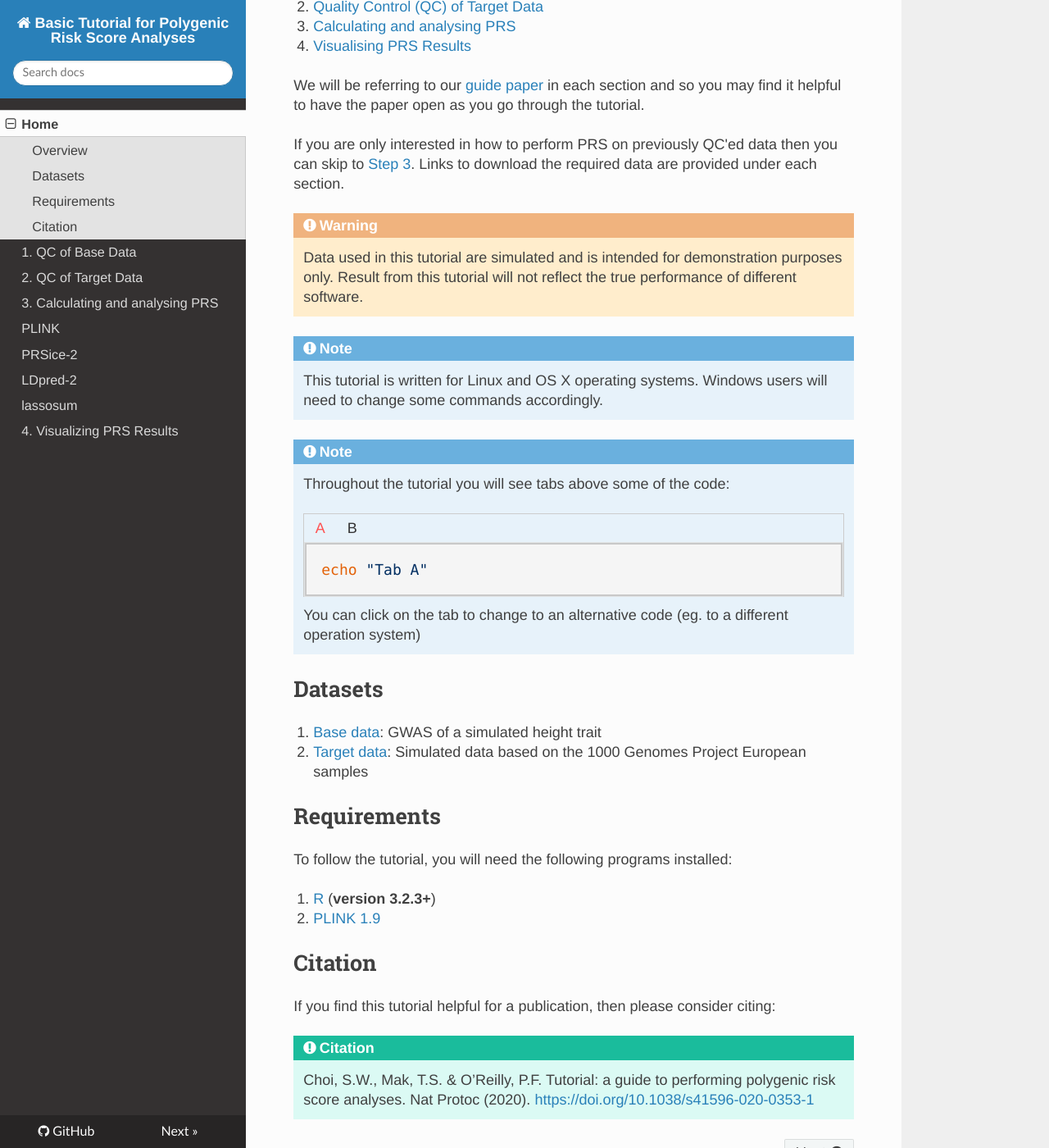
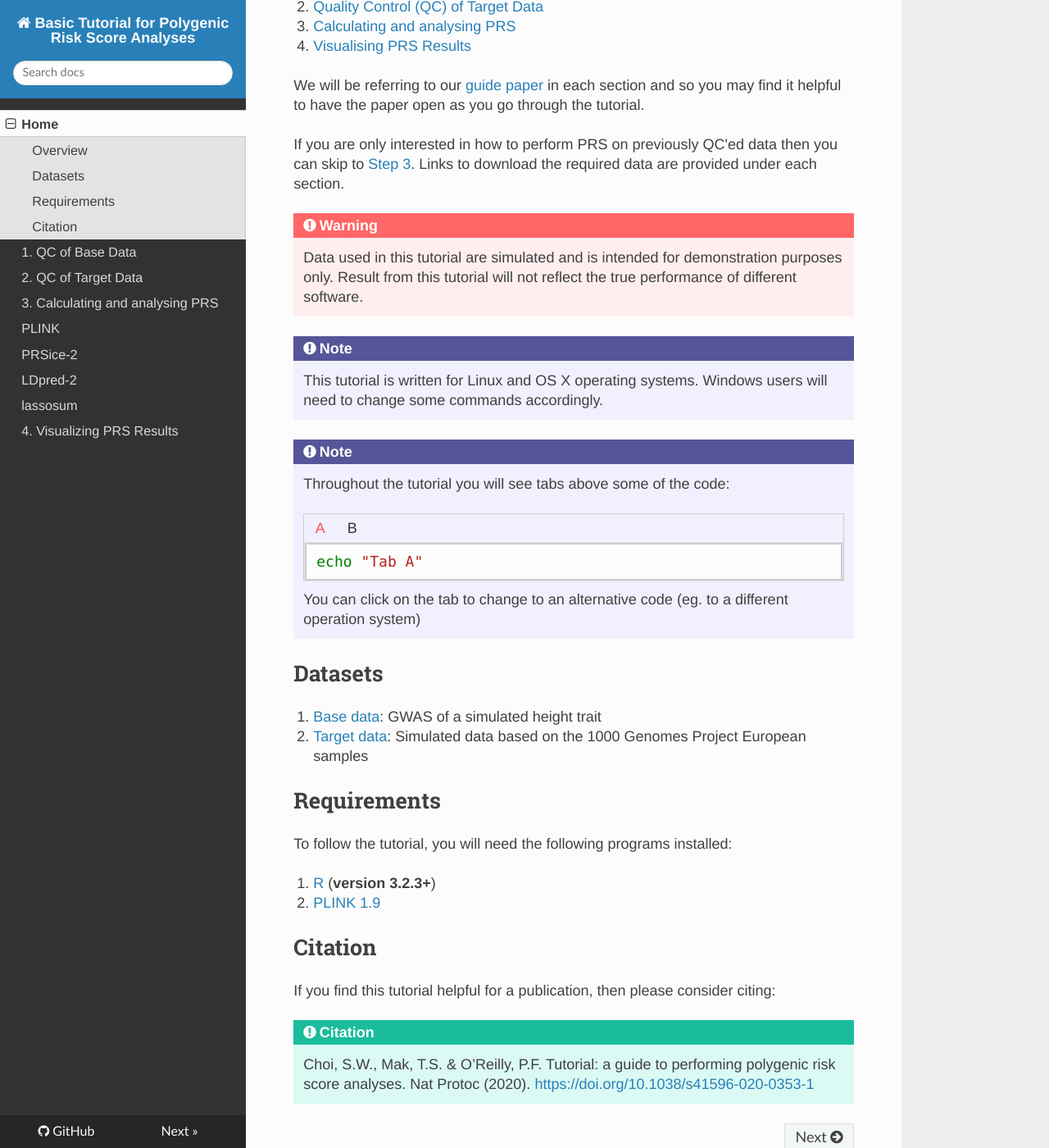
Before and after one commit to choishingwan/PRS-Tutorial, an MkDocs documentation site: the page built from docs/index.md, in a window 1280 px wide and 1400 px high, scrolled down 569 px. Shown: the whole window at 82% size. Built offline with MkDocs 1.6.1, drawn with Linux system fonts in a browser that asks for light colours; nearby versions of some CDN libraries.

Commit message:
[Update] Fix code coloring

```diff
--- a/docs/css/extra.css
+++ b/docs/css/extra.css
@@ -46,6 +46,7 @@ li {
 
 code {
     font-size: 18px !important;
+    line-height: 100%;
 }
 
 table tbody {
@@ -131,3 +132,21 @@ table{
 details > summary{
     font-size: 100%
 }
+
+.note p.admonition-title{
+    color: white !important;
+    background: #555599 !important;
+}
+
+.admonition.note {
+    background: #F0F0FF !important;
+}
+
+.admonition.warning {
+    background: #FFEEEE !important;
+}
+
+.warning p.admonition-title {
+    color: white !important;
+    background: #FF6666 !important;
+}
--- a/mkdocs.yml
+++ b/mkdocs.yml
@@ -14,11 +14,7 @@ nav:
 
 theme:
     name: readthedocs
-    highlightjs: True
-    hljs_languages:
-        - R
-        - bash
-        - awk
+    highlightjs: false
 
 markdown_extensions:
     - admonition
@@ -26,12 +22,12 @@ markdown_extensions:
     - pymdownx.tabbed
     - pymdownx.superfences
     - pymdownx.highlight:
-        use_pygments: True
+        use_pygments: true
+        noclasses: true
     - toc:
-        permalink: True
-    - codehilite
+        permalink: true
     - pymdownx.arithmatex:
-        generic: True
+        generic: true
     - pymdownx.betterem:
         smart_enable: all
     - pymdownx.caret
```
